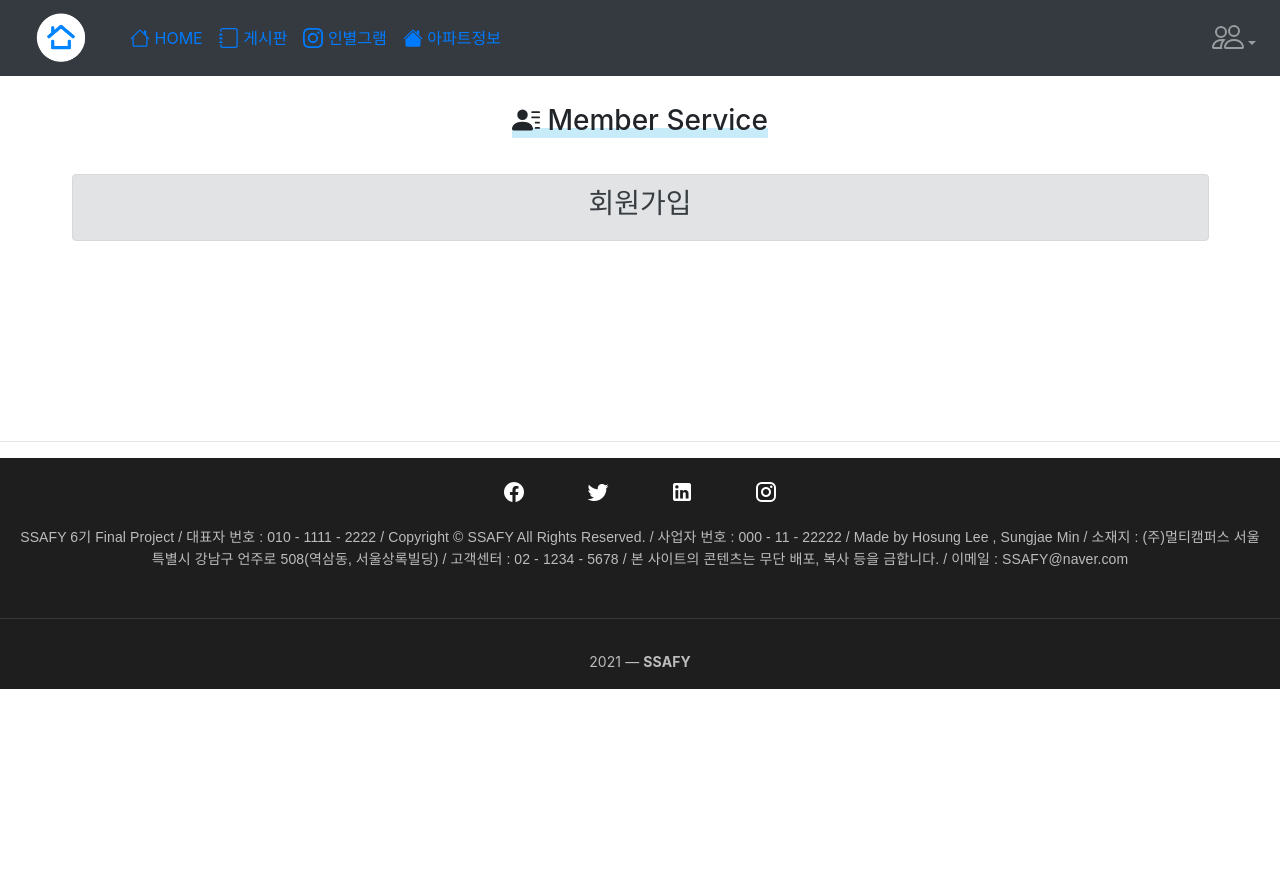
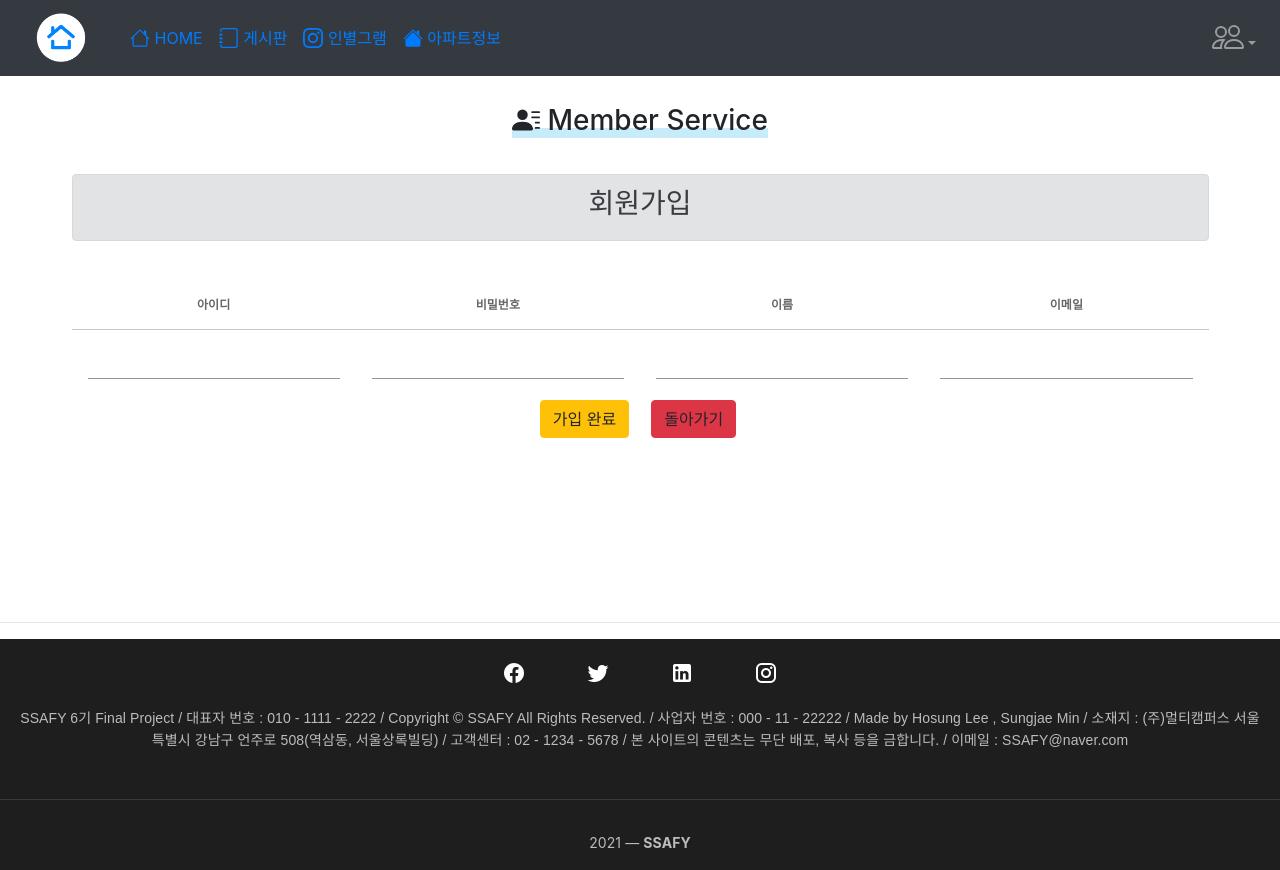
Before and after one commit to alstjdwo1601/Team12_Temp, a Vue app: page /user/singup in a window 1280 px wide. Before the commit the page ends 800 px from the top, so only its background shows below. Built offline with nearby package versions, Linux system fonts and the light colour scheme.

Commit message:
회원가입

```diff
--- a/src/api/member.js
+++ b/src/api/member.js
@@ -19,6 +19,10 @@ async function remove(userid, success, fail) {
   api.delete(`/user/${userid}`).then(success).catch(fail);
 }
 
+async function join(params, success, fail) {
+  api.post(`/user/join`, JSON.stringify(params)).then(success).catch(fail);
+}
+
 // function logout(success, fail)
 
-export { login, findById, modify, remove };
+export { login, findById, modify, remove, join };
--- a/src/components/user/MemberJoin.vue
+++ b/src/components/user/MemberJoin.vue
@@ -5,12 +5,92 @@
         <b-alert variant="secondary" show><h3>회원가입</h3></b-alert>
       </b-col>
     </b-row>
+    <b-row>
+      <b-col>
+        <v-simple-table white>
+          <template v-slot:default>
+            <thead>
+              <tr>
+                <th class="text-center">아이디</th>
+                <th class="text-center">비밀번호</th>
+                <th class="text-center">이름</th>
+                <th class="text-center">이메일</th>
+              </tr>
+            </thead>
+            <tbody>
+              <tr>
+                <td>
+                  <v-text-field
+                    :rules="rules"
+                    v-model="user.userid"
+                  ></v-text-field>
+                </td>
+                <td>
+                  <v-text-field
+                    :rules="rules"
+                    v-model="user.userpwd"
+                  ></v-text-field>
+                </td>
+                <td>
+                  <v-text-field
+                    :rules="rules"
+                    v-model="user.username"
+                  ></v-text-field>
+                </td>
+                <td>
+                  <v-text-field
+                    :rules="rules"
+                    v-model="user.email"
+                  ></v-text-field>
+                </td>
+              </tr>
+            </tbody>
+          </template>
+        </v-simple-table>
+        <b-button variant="warning" @click="joinUser" class="mr-1"
+          >가입 완료</b-button
+        >
+        &nbsp;&nbsp;
+        <b-button variant="danger" @click="back" class="mr-1"
+          >돌아가기</b-button
+        >
+      </b-col>
+    </b-row>
   </b-container>
 </template>
 
 <script>
+import { join } from "../../api/member";
+
 export default {
   name: "MemberJoin",
+  data() {
+    return {
+      user: {
+        userid: "",
+        username: "",
+        userpwd: "",
+        email: "",
+      },
+    };
+  },
+  methods: {
+    back() {
+      this.$router.push({ name: "Home" });
+    },
+    joinUser() {
+      join(
+        this.user,
+        (response) => {
+          console.log(response.data);
+        },
+        (error) => {
+          console.log(error);
+        }
+      );
+      this.$router.push({ name: "Home" });
+    },
+  },
 };
 </script>
 
```
